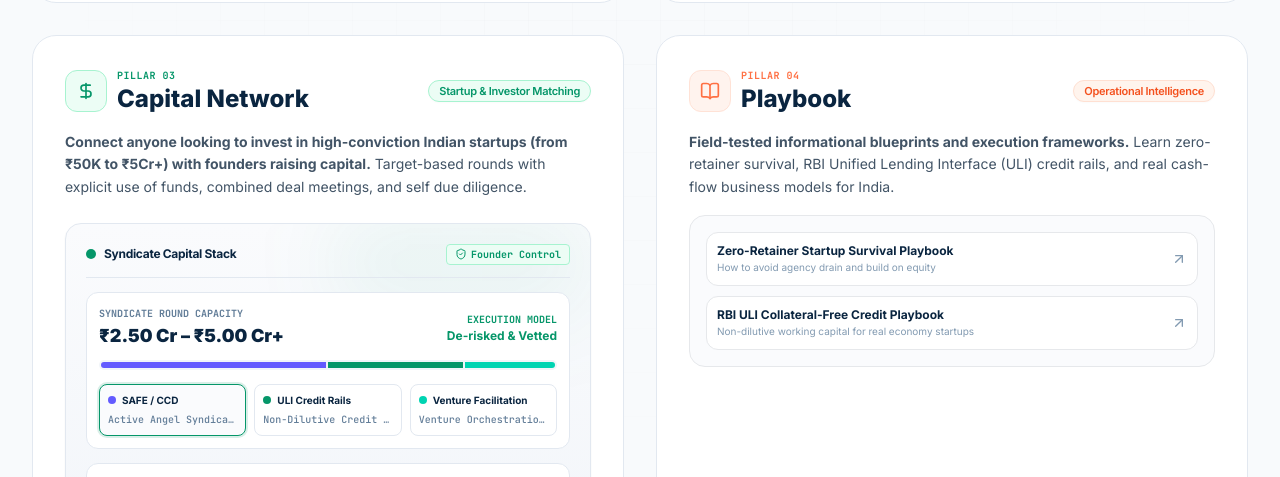
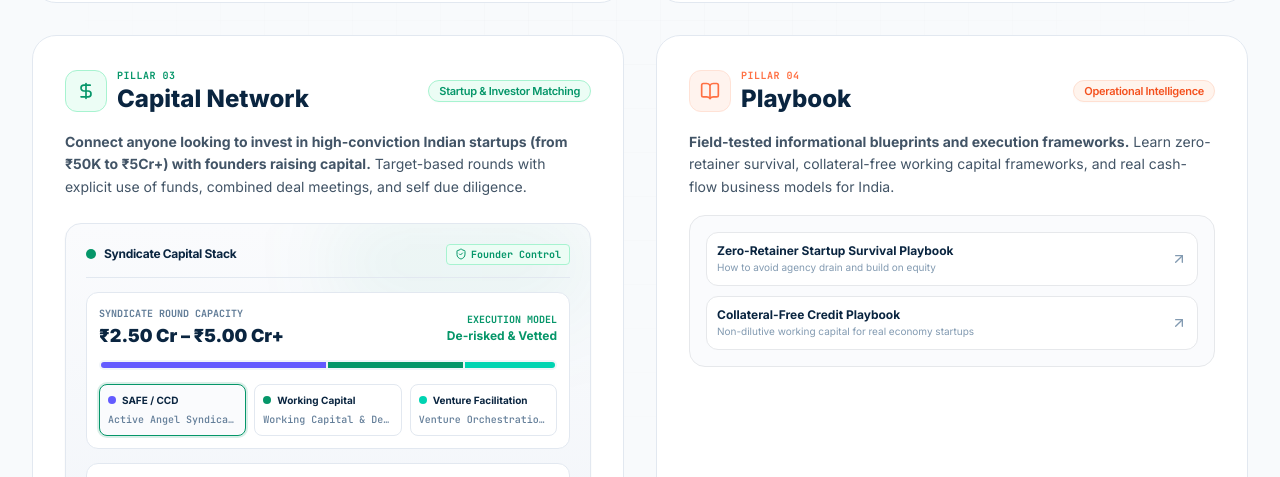
Before and after one commit to himanshumalik21/1008-network, a Next.js app: page / in a window 1280 px wide. Shown: the part 1828-2305 px from the top of the page. Built offline with nearby package versions, Linux system fonts and the light colour scheme; no server answers.

Commit message:
Remove all external references to RBI ULI credit rails outside of the dedicated playbook article

```diff
--- a/app/knowledge/layout.tsx
+++ b/app/knowledge/layout.tsx
@@ -4,12 +4,12 @@ import React from "react";
 export const metadata: Metadata = {
   title: "1008 Playbook — Operational Intelligence & Execution Guides | 1008 Network",
   description:
-    "Actionable, battle-tested operational playbooks, working capital frameworks (RBI ULI), and high-cashflow business models for Indian founders.",
+    "Actionable, battle-tested operational playbooks, working capital frameworks, and high-cashflow business models for Indian founders.",
   keywords: [
     "1008 Playbook",
     "Startup Playbooks India",
     "How to start a business in India",
-    "Unified Lending Interface ULI RBI",
+    "Working Capital Financing India",
     "Cashflow Business Models India",
     "Venture Building Frameworks",
     "Founder Resources India",
--- a/app/knowledge/page.tsx
+++ b/app/knowledge/page.tsx
@@ -59,7 +59,7 @@ export default function KnowledgePage() {
             </h1>
 
             <p className="text-sm sm:text-base text-[#425466] leading-relaxed">
-              Tactical guides on cash-flow survival, avoiding agency drain, collateral-free credit architectures (RBI ULI), and scaling real economy businesses in India.
+              Tactical guides on cash-flow survival, avoiding agency drain, collateral-free credit architectures, and scaling real economy businesses in India.
             </p>
           </div>
         </div>
--- a/app/terms/page.tsx
+++ b/app/terms/page.tsx
@@ -148,7 +148,7 @@ export default function TermsPage() {
                   <FileText className="h-3.5 w-3.5 text-[#FF7043]" />
                   <span>Knowledge Hub</span>
                 </div>
-                <p className="text-[11px] text-[#627D98]">Actionable, open-access founder playbooks on zero-retainer building, working capital (RBI ULI), and cashflow models.</p>
+                <p className="text-[11px] text-[#627D98]">Actionable, open-access founder playbooks on zero-retainer building, working capital architectures, and cashflow models.</p>
               </div>
             </div>
           </section>
--- a/components/graphics/CapitalSyndicateGraphic.tsx
+++ b/components/graphics/CapitalSyndicateGraphic.tsx
@@ -17,13 +17,13 @@ export function CapitalSyndicateGraphic() {
       tag: "SAFE / CCD",
     },
     {
-      title: "Non-Dilutive Credit Lines",
+      title: "Working Capital & Debt Lines",
       amount: "₹1.00 Cr Facility",
-      desc: "Working capital via RBI ULI & GST-backed collateral-free credit lines.",
+      desc: "Structured cash-flow lines and non-dilutive facilities for inventory and growth.",
       tickets: "Working Capital",
       status: "Zero Equity Dilution",
       color: "#059669",
-      tag: "ULI Credit Rails",
+      tag: "Working Capital",
     },
     {
       title: "Venture Orchestration & Advisory",
--- a/components/home/KnowledgeTeaser.tsx
+++ b/components/home/KnowledgeTeaser.tsx
@@ -20,7 +20,7 @@ export function KnowledgeTeaser() {
               Operational Playbooks. Zero Theory.
             </h2>
             <p className="text-[#425466] text-base max-w-2xl">
-              Actionable operational blueprints on zero-retainer survival, RBI ULI credit rails, and real economy cash-flow business models in India.
+              Actionable operational blueprints on zero-retainer survival, collateral-free working capital, and real economy cash-flow business models in India.
             </p>
           </div>
 
--- a/components/home/PillarsBento.tsx
+++ b/components/home/PillarsBento.tsx
@@ -217,7 +217,7 @@ export function PillarsBento() {
               </div>
 
               <p className="text-[#425466] text-sm leading-relaxed">
-                <strong>Field-tested informational blueprints and execution frameworks.</strong> Learn zero-retainer survival, RBI Unified Lending Interface (ULI) credit rails, and real cash-flow business models for India.
+                <strong>Field-tested informational blueprints and execution frameworks.</strong> Learn zero-retainer survival, collateral-free working capital frameworks, and real cash-flow business models for India.
               </p>
 
               {/* Playbook Quick Guides Preview */}
@@ -241,7 +241,7 @@ export function PillarsBento() {
                 >
                   <div className="space-y-0.5">
                     <span className="font-bold text-[#0A2540] group-hover/link:text-[#059669] transition-colors block">
-                      RBI ULI Collateral-Free Credit Playbook
+                      Collateral-Free Credit Playbook
                     </span>
                     <span className="text-[10px] text-[#829AB1]">Non-dilutive working capital for real economy startups</span>
                   </div>
--- a/components/knowledge/RealBusinessPlaybookPhases.tsx
+++ b/components/knowledge/RealBusinessPlaybookPhases.tsx
@@ -74,9 +74,9 @@ export function RealBusinessPlaybookPhases() {
       themeColor: "text-[#059669] bg-[#ECFDF5] border-[#A7F3D0]",
       icon: <ShieldCheck className="h-5 w-5 text-[#059669]" />,
       summary:
-        "Scale operations with working capital credit lines (RBI ULI / CGTMSE) and partner with venture facilitators for aligned shared equity.",
+        "Scale operations with working capital credit lines (CGTMSE / cash-flow facilities) and partner with venture facilitators for aligned shared equity.",
       tasks: [
-        "Tap non-dilutive credit lines: Leverage GST cash-flow history to unlock collateral-free working capital via ULI rails.",
+        "Tap non-dilutive credit lines: Leverage GST cash-flow history to unlock collateral-free working capital and invoice discounting.",
         "Eliminate retainer advisors: Partner with operational co-builders who align through venture equity rather than cash drains.",
         "Institutionalize governance: Transition to phased management autonomy with auditable financial P&L reporting.",
       ],
```
